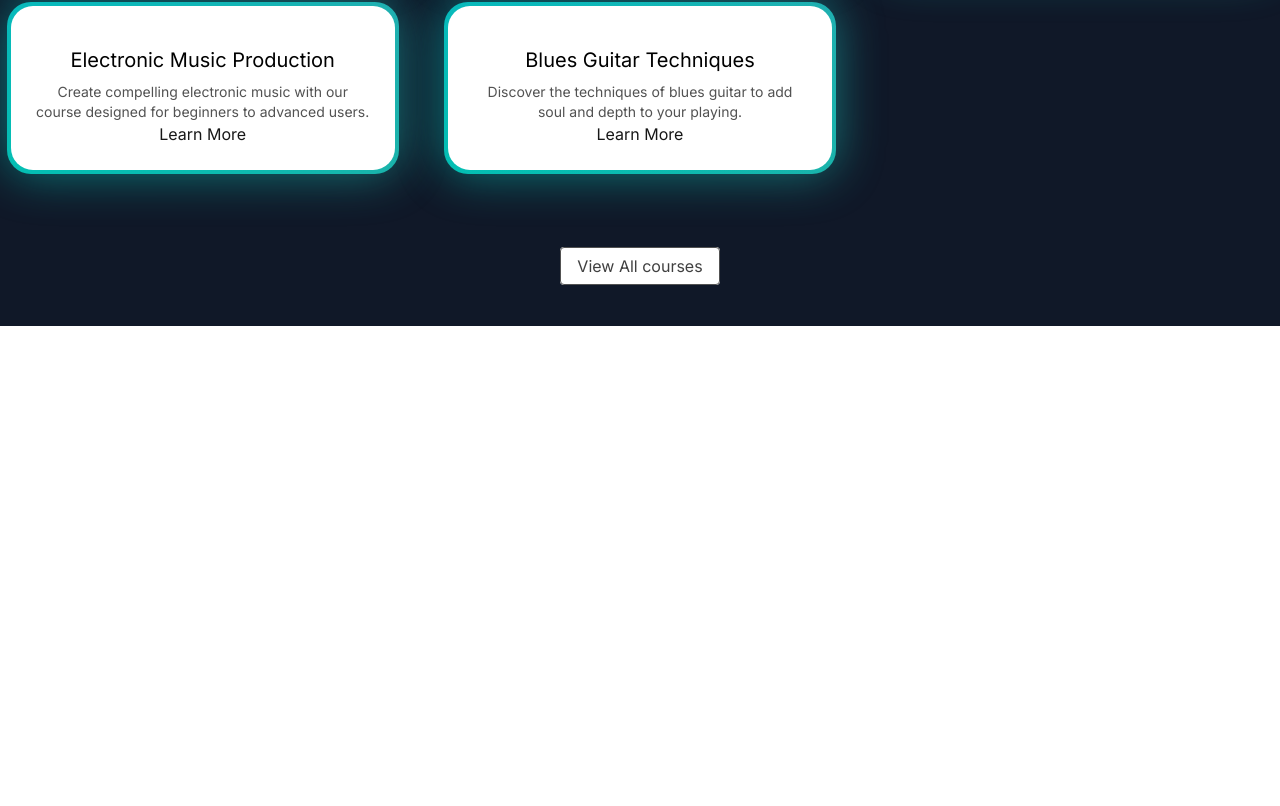
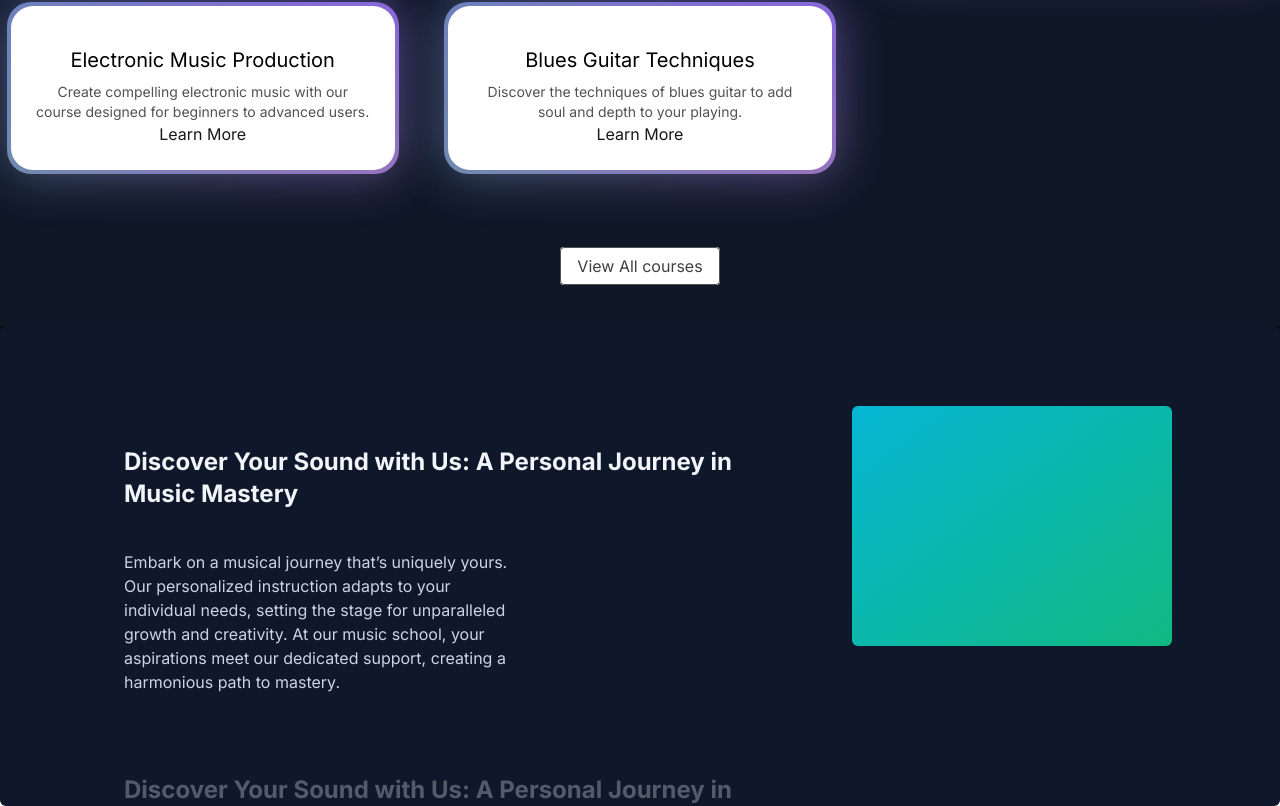
Before and after one commit to Shahid-Ansari24/music_nextjs, a Next.js app: page / in a window 1280 px wide. Shown: the part 1014-1820 px from the top of the page. Before the commit the page ends 1340 px from the top, so only its background shows below. Built offline with nearby package versions, Linux system fonts and the light colour scheme.

Commit message:
feat: sticky scroll

```diff
--- a/src/app/globals.css
+++ b/src/app/globals.css
@@ -39,3 +39,25 @@
   color: var(--foreground);
   font-family: Arial, Helvetica, sans-serif;
 }
+
+.hide-scrollbar::-webkit-scrollbar {
+  display: none; /* Chrome, Safari, Opera */
+}
+
+.scroll-style {
+  scrollbar-width: thin;                      /* Firefox: thin scrollbar */
+  scrollbar-color: #888 transparent;          /* Firefox: thumb and track */
+}
+
+.scroll-style::-webkit-scrollbar {
+  width: 3px;                                  /* Webkit: scrollbar width */
+}
+
+.scroll-style::-webkit-scrollbar-track {
+  background: transparent;                     /* Webkit: remove track bg */
+}
+
+.scroll-style::-webkit-scrollbar-thumb {
+  background-color: #888;                      /* 🟢 This is the handle */
+  border-radius: 8px;                          /* Rounded corners */
+}
--- a/src/app/layout.tsx
+++ b/src/app/layout.tsx
@@ -16,7 +16,7 @@
   children: React.ReactNode;
 }>) {
   return (
-    <html lang="en">
+    <html lang="en" className="hide-scrollbar">
       <body
         className={inter.className}
       >
--- a/src/app/page.tsx
+++ b/src/app/page.tsx
@@ -1,11 +1,13 @@
 import HeroSection from "@/components/HeroSection";
 import FeaturedCourses from "@/components/FeaturedCourses";
+import WhyChooseUs from "@/components/WhyChooseUs";
 
 export default function Home() {
   return (
     <main className="min-h-screen bg-black/[0.96] antialiased bg-grid-white/[0.02]">
       <HeroSection />
       <FeaturedCourses />
+      <WhyChooseUs/>
     </main>
   );
 }
--- /dev/null
+++ b/src/components/WhyChooseUs.tsx
@@ -0,0 +1,47 @@
+'use client'
+
+import React from 'react'
+import { StickyScroll } from './ui/sticky-scroll-reveal';
+
+const musicSchoolContent = [
+    {
+        title: 'Discover Your Sound with Us: A Personal Journey in Music Mastery',
+        description:
+        'Embark on a musical journey that’s uniquely yours. Our personalized instruction adapts to your individual needs, setting the stage for unparalleled growth and creativity. At our music school, your aspirations meet our dedicated support, creating a harmonious path to mastery.',
+    },
+    {
+        title: 'Discover Your Sound with Us: A Personal Journey in Music Mastery',
+        description:
+        'Embark on a musical journey that’s uniquely yours. Our personalized instruction adapts to your individual needs, setting the stage for unparalleled growth and creativity. At our music school, your aspirations meet our dedicated support, creating a harmonious path to mastery.',
+    },
+    {
+        title: 'Discover Your Sound with Us: A Personal Journey in Music Mastery',
+        description:
+        'Embark on a musical journey that’s uniquely yours. Our personalized instruction adapts to your individual needs, setting the stage for unparalleled growth and creativity. At our music school, your aspirations meet our dedicated support, creating a harmonious path to mastery.',
+    },
+    {
+        title: 'Live Feedback & Engagement',
+        description:
+        'Immerse yourself in an interactive learning experience where feedback is immediate, just like real-time changes in a collaborative project. This approach enhances your understanding and mastery of music concepts and performance techniques.',
+    },
+    {
+        title: 'Cutting-Edge Curriculum',
+        description:
+        'Our curriculum is continuously updated to include the latest music education trends and technologies, ensuring you’re always learning with the most current and effective methods. Say goodbye to outdated materials and welcome an education that evolves with the industry.',
+    },
+    {
+        title: 'Limitless Learning Opportunities',
+        description:
+        'With our expansive resource library and dynamic course offerings, you’ll never find yourself without something new to explore. Our platform provides continuous opportunities for growth, ensuring your musical skills are always advancing.',
+    },
+];
+
+const WhyChooseUs = () => {
+  return (
+    <div className='h-100'>
+      <StickyScroll content={musicSchoolContent} />
+    </div>
+  )
+}
+
+export default WhyChooseUs
--- /dev/null
+++ b/src/components/ui/sticky-scroll-reveal.tsx
@@ -0,0 +1,112 @@
+"use client";
+import React, { useEffect, useRef, useState } from "react";
+import { useMotionValueEvent, useScroll } from "motion/react";
+import { motion } from "motion/react";
+import { cn } from "@/lib/utils";
+
+export const StickyScroll = ({
+  content,
+  contentClassName,
+}: {
+  content: {
+    title: string;
+    description: string;
+    content?: React.ReactNode | any;
+  }[];
+  contentClassName?: string;
+}) => {
+  const [activeCard, setActiveCard] = React.useState(0);
+  const ref = useRef<any>(null);
+  const { scrollYProgress } = useScroll({
+    // uncomment line 22 and comment line 23 if you DONT want the overflow container and want to have it change on the entire page scroll
+    // target: ref
+    container: ref,
+    offset: ["start start", "end start"],
+  });
+  const cardLength = content.length;
+
+  useMotionValueEvent(scrollYProgress, "change", (latest) => {
+    const cardsBreakpoints = content.map((_, index) => index / cardLength);
+    const closestBreakpointIndex = cardsBreakpoints.reduce(
+      (acc, breakpoint, index) => {
+        const distance = Math.abs(latest - breakpoint);
+        if (distance < Math.abs(latest - cardsBreakpoints[acc])) {
+          return index;
+        }
+        return acc;
+      },
+      0,
+    );
+    setActiveCard(closestBreakpointIndex);
+  });
+
+  const backgroundColors = [
+    "#0f172a", // slate-900
+    "#000000", // black
+    "#171717", // neutral-900
+  ];
+  const linearGradients = [
+    "linear-gradient(to bottom right, #06b6d4, #10b981)", // cyan-500 to emerald-500
+    "linear-gradient(to bottom right, #ec4899, #6366f1)", // pink-500 to indigo-500
+    "linear-gradient(to bottom right, #f97316, #eab308)", // orange-500 to yellow-500
+  ];
+
+  const [backgroundGradient, setBackgroundGradient] = useState(
+    linearGradients[0],
+  );
+
+  useEffect(() => {
+    setBackgroundGradient(linearGradients[activeCard % linearGradients.length]);
+  }, [activeCard]);
+
+  return (
+    <motion.div
+      animate={{
+        backgroundColor: backgroundColors[activeCard % backgroundColors.length],
+      }}
+      className="relative flex h-[30rem] justify-center scroll-style space-x-10 overflow-y-auto  rounded-md p-10"
+      ref={ref}
+    >
+      <div className="div relative flex items-start px-4">
+        <div className="max-w-2xl">
+          {content.map((item, index) => (
+            <div key={item.title + index} className="my-20">
+              <motion.h2
+                initial={{
+                  opacity: 0,
+                }}
+                animate={{
+                  opacity: activeCard === index ? 1 : 0.3,
+                }}
+                className="text-2xl font-bold text-slate-100"
+              >
+                {item.title}
+              </motion.h2>
+              <motion.p
+                initial={{
+                  opacity: 0,
+                }}
+                animate={{
+                  opacity: activeCard === index ? 1 : 0.3,
+                }}
+                className="text-kg mt-10 max-w-sm text-slate-300"
+              >
+                {item.description}
+              </motion.p>
+            </div>
+          ))}
+          <div className="h-40" />
+        </div>
+      </div>
+      <div
+        style={{ background: backgroundGradient }}
+        className={cn(
+          "sticky top-10 hidden h-60 w-80 overflow-hidden rounded-md bg-white lg:block",
+          contentClassName,
+        )}
+      >
+        {content[activeCard].content ?? null}
+      </div>
+    </motion.div>
+  );
+};
```
